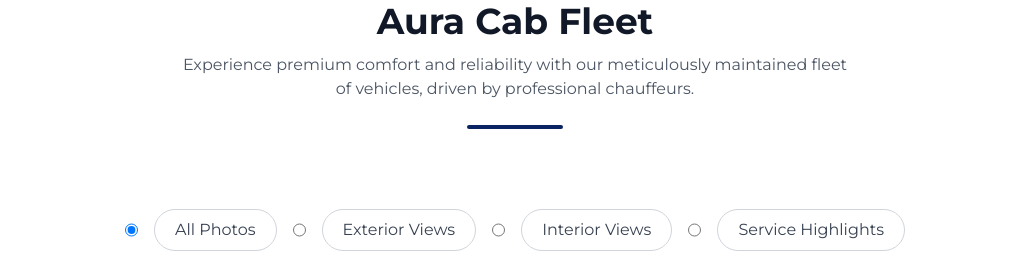
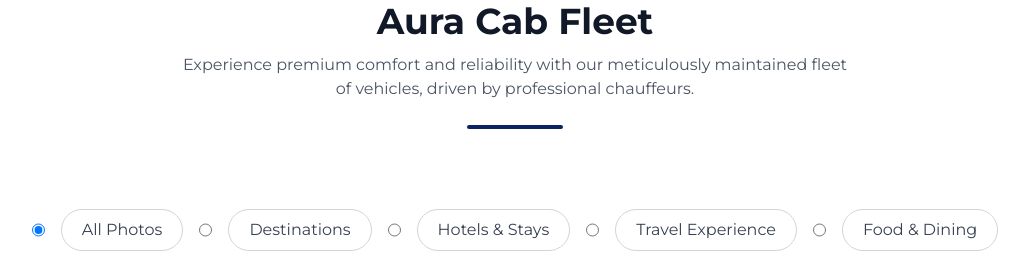
Before and after one commit to adi1723/GayatriCab, a Flask app: page /Gallery in a window 1280 px wide. Shown: the part 383-663 px from the top of the page, without its empty margins (125-1154 px from the left). Run offline with Flask 3, Linux system fonts and the light colour scheme; some libraries are stand-ins or nearby versions.

Commit message:
Your message

```diff
--- a/templates/Gallery.html
+++ b/templates/Gallery.html
@@ -183,103 +183,153 @@ Call for Booking
 <div class="flex flex-wrap justify-center gap-4 mb-8">
   <input type="radio" name="filter" id="all" value="all" checked>
   <label for="all" class="filter-btn px-5 py-2 rounded-full border border-gray-300 text-gray-700 bg-white hover:bg-gray-100">All Photos</label>
-<input type="radio" name="filter" id="exterior" value="exterior">
-<label for="exterior" class="filter-btn px-5 py-2 rounded-full border border-gray-300 text-gray-700 bg-white hover:bg-gray-100">Exterior Views</label>
-<input type="radio" name="filter" id="interior" value="interior">
-<label for="interior" class="filter-btn px-5 py-2 rounded-full border border-gray-300 text-gray-700 bg-white hover:bg-gray-100">Interior Views</label>
-<input type="radio" name="filter" id="service" value="service">
-<label for="service" class="filter-btn px-5 py-2 rounded-full border border-gray-300 text-gray-700 bg-white hover:bg-gray-100">Service Highlights</label>
+
+  <input type="radio" name="filter" id="destinations" value="destinations">
+  <label for="destinations" class="filter-btn px-5 py-2 rounded-full border border-gray-300 text-gray-700 bg-white hover:bg-gray-100">Destinations</label>
+
+  <input type="radio" name="filter" id="hotels" value="hotels">
+  <label for="hotels" class="filter-btn px-5 py-2 rounded-full border border-gray-300 text-gray-700 bg-white hover:bg-gray-100">Hotels & Stays</label>
+
+  <input type="radio" name="filter" id="experience" value="experience">
+  <label for="experience" class="filter-btn px-5 py-2 rounded-full border border-gray-300 text-gray-700 bg-white hover:bg-gray-100">Travel Experience</label>
+
+  <input type="radio" name="filter" id="food" value="food">
+  <label for="food" class="filter-btn px-5 py-2 rounded-full border border-gray-300 text-gray-700 bg-white hover:bg-gray-100">Food & Dining</label>
 </div>
+
 <!-- Gallery Grid -->
 <div id="galleryGrid" class="grid grid-cols-1 md:grid-cols-2 lg:grid-cols-3 gap-4">
-<!-- Page 1 -->
-<div class="gallery-item relative rounded-lg overflow-hidden shadow-md group" data-category="exterior" data-page="1">
-<img src="https://readdy.ai/api/search-image?query=Professional%20high-end%20luxury%20sedan%20car%20exterior%20view%2C%20pristine%20condition%2C%20metallic%20black%20paint%2C%20polished%20chrome%20details%2C%20modern%20design%2C%20parked%20in%20front%20of%20luxury%20hotel%2C%20soft%20natural%20lighting%2C%20professional%20automotive%20photography%2C%20clean%20background&width=600&height=400&seq=1&orientation=landscape" alt="Luxury Sedan Exterior" class="w-full h-64 object-cover object-top">
-<div class="overlay absolute inset-0 bg-black bg-opacity-60 opacity-0 transition-opacity flex flex-col justify-end p-4">
-<h3 class="text-white font-bold">Premium Sedan</h3>
-<p class="text-gray-200 text-sm mb-3">Luxury travel for up to 4 passengers</p>
-<button class="bg-primary text-white px-4 py-2 rounded-button whitespace-nowrap">Book Now</button>
+<!-- Gallery Item - Devkund Waterfall -->
+<div class="gallery-item relative rounded-lg overflow-hidden shadow-md" data-category="destinations" data-page="1">
+  <img src="https://static-blog.treebo.com/wp-content/uploads/2018/07/A-picture-of-the-Devkund-Waterfall-740x493.jpg" alt="Devkund Waterfall" class="w-full h-64 object-cover object-top">
+
+  <!-- Always visible title -->
+  <div class="absolute bottom-4 left-4 bg-black bg-opacity-60 px-3 py-1 rounded">
+    <h3 class="text-white font-bold text-lg">Devkund Waterfall</h3>
   </div>
 </div>
-<!-- Gallery Item 2 -->
-<div class="gallery-item relative rounded-lg overflow-hidden shadow-md group" data-category="interior" data-page="1">
-<img src="https://readdy.ai/api/search-image?query=Luxury%20car%20interior%20view%2C%20premium%20leather%20seats%2C%20modern%20dashboard%20with%20digital%20display%2C%20elegant%20wood%20trim%20details%2C%20ambient%20lighting%2C%20spotlessly%20clean%2C%20spacious%20cabin%2C%20high-end%20audio%20system%20visible%2C%20professional%20automotive%20interior%20photography%2C%20no%20people&width=600&height=400&seq=2&orientation=landscape" alt="Sedan Interior" class="w-full h-64 object-cover object-top">
-<div class="overlay absolute inset-0 bg-black bg-opacity-60 opacity-0 transition-opacity flex flex-col justify-end p-4">
-<h3 class="text-white font-bold">Premium Interior</h3>
-<p class="text-gray-200 text-sm mb-3">Leather seats with climate control</p>
-<button class="bg-primary text-white px-4 py-2 rounded-button whitespace-nowrap">Book Now</button>
+<!-- Gallery Item - Kalu Waterfall -->
+<div class="gallery-item relative rounded-lg overflow-hidden shadow-md" data-category="destinations" data-page="1">
+  <img src="https://i.ytimg.com/vi/_Qp40EQyzgI/maxresdefault.jpg" alt="Kalu Waterfall" class="w-full h-64 object-cover object-top">
+
+  <!-- Always visible title -->
+  <div class="absolute bottom-4 left-4 bg-black bg-opacity-60 px-3 py-1 rounded">
+    <h3 class="text-white font-bold text-lg">Kalu Waterfall</h3>
   </div>
 </div>
-<!-- Gallery Item 3 -->
-<div class="gallery-item relative rounded-lg overflow-hidden shadow-md group" data-category="service" data-page="1">
-<img src="https://readdy.ai/api/search-image?query=Professional%20chauffeur%20in%20formal%20uniform%20standing%20beside%20luxury%20car%2C%20holding%20door%20open%2C%20welcoming%20gesture%2C%20well-groomed%20appearance%2C%20professional%20service%2C%20luxury%20hotel%20entrance%20background%2C%20daytime%2C%20high-quality%20professional%20photography&width=600&height=400&seq=3&orientation=landscape" alt="Chauffeur Service" class="w-full h-64 object-cover object-top">
-<div class="overlay absolute inset-0 bg-black bg-opacity-60 opacity-0 transition-opacity flex flex-col justify-end p-4">
-<h3 class="text-white font-bold">Professional Chauffeurs</h3>
-<p class="text-gray-200 text-sm mb-3">Trained and courteous service</p>
-<button class="bg-primary text-white px-4 py-2 rounded-button whitespace-nowrap">Book Now</button>
+<!-- Gallery Item - Veg Thali Ganpati Pule -->
+<div class="gallery-item relative rounded-lg overflow-hidden shadow-md" data-category="food" data-page="1">
+  <img src="https://tse2.mm.bing.net/th?id=OIP.ANlNOOu7uGnyrRAgxY48DwHaFj&pid=Api&P=0&h=180" alt="Veg Thali Ganpati Pule" class="w-full h-64 object-cover object-top">
+  <div class="absolute bottom-4 left-4 bg-black bg-opacity-60 px-3 py-1 rounded">
+    <h3 class="text-white font-bold text-lg">Veg Thali Ganpati Pule</h3>
   </div>
 </div>
-<!-- Gallery Item 4 -->
-<div class="gallery-item relative rounded-lg overflow-hidden shadow-md group" data-category="exterior" data-page="1">
-<img src="https://readdy.ai/api/search-image?query=Luxury%20SUV%20exterior%20view%2C%20black%20premium%20SUV%20with%20tinted%20windows%2C%20chrome%20details%2C%20alloy%20wheels%2C%20clean%20and%20polished%2C%20parked%20in%20upscale%20urban%20setting%2C%20professional%20automotive%20photography%2C%20soft%20natural%20lighting%2C%20no%20people&width=600&height=400&seq=4&orientation=landscape" alt="SUV Exterior" class="w-full h-64 object-cover object-top">
-<div class="overlay absolute inset-0 bg-black bg-opacity-60 opacity-0 transition-opacity flex flex-col justify-end p-4">
-<h3 class="text-white font-bold">Executive SUV</h3>
-<p class="text-gray-200 text-sm mb-3">Spacious travel for up to 6 passengers</p>
-<button class="bg-primary text-white px-4 py-2 rounded-button whitespace-nowrap">Book Now</button>
+
+
+<!-- Gallery Item - Airport Transfer Service -->
+<div class="gallery-item relative rounded-lg overflow-hidden shadow-md" data-category="destinations" data-page="1">
+  <img src="https://media.assettype.com/thebridgechronicle/2024-12-16/acruy2bg/Pune%20Airport%20New%20Terminal.jpg?w=768&auto=format%2Ccompress&fit=max" alt="Airport Transfer" class="w-full h-64 object-cover object-top">
+  <div class="absolute bottom-4 left-4 bg-black bg-opacity-60 px-3 py-1 rounded">
+    <h3 class="text-white font-bold text-lg">Airport Transfers</h3>
   </div>
 </div>
-<!-- Gallery Item 5 -->
-<div class="gallery-item relative rounded-lg overflow-hidden shadow-md group" data-category="interior" data-page="1">
-<img src="https://readdy.ai/api/search-image?query=Luxury%20SUV%20interior%20view%2C%20spacious%20cabin%20with%20premium%20leather%20seats%2C%20advanced%20entertainment%20system%2C%20elegant%20dashboard%2C%20ambient%20lighting%2C%20immaculate%20condition%2C%20professional%20automotive%20interior%20photography%2C%20no%20people&width=600&height=400&seq=5&orientation=landscape" alt="SUV Interior" class="w-full h-64 object-cover object-top">
-<div class="overlay absolute inset-0 bg-black bg-opacity-60 opacity-0 transition-opacity flex flex-col justify-end p-4">
-<h3 class="text-white font-bold">Spacious Comfort</h3>
-<p class="text-gray-200 text-sm mb-3">Premium entertainment system included</p>
-<button class="bg-primary text-white px-4 py-2 rounded-button whitespace-nowrap">Book Now</button>
+
+<!-- Gallery Item - Revdanda Beach -->
+<div class="gallery-item relative rounded-lg overflow-hidden shadow-md" data-category="destinations" data-page="1">
+  <img src="https://4.bp.blogspot.com/-bIhk2XxsFnU/VYPyYWmxvXI/AAAAAAAACX8/5G2Tmtq5MDc/s1600/Revdanda%2Bfort..jpg" alt="Revdanda Beach" class="w-full h-64 object-cover object-top">
+
+  <!-- Always visible title -->
+  <div class="absolute bottom-4 left-4 bg-black bg-opacity-60 px-3 py-1 rounded">
+    <h3 class="text-white font-bold text-lg">Revdanda Beach</h3>
   </div>
 </div>
-<!-- Gallery Item 6 -->
-<div class="gallery-item relative rounded-lg overflow-hidden shadow-md group" data-category="service" data-page="1">
-<img src="https://readdy.ai/api/search-image?query=Business%20travelers%20with%20luggage%20being%20assisted%20by%20professional%20chauffeur%20at%20airport%20arrival%2C%20chauffeur%20holding%20name%20sign%2C%20helping%20with%20luggage%2C%20professional%20service%2C%20airport%20terminal%20background%2C%20natural%20lighting%2C%20professional%20photography&width=600&height=400&seq=6&orientation=landscape" alt="Airport Service" class="w-full h-64 object-cover object-top">
-<div class="overlay absolute inset-0 bg-black bg-opacity-60 opacity-0 transition-opacity flex flex-col justify-end p-4">
-<h3 class="text-white font-bold">Airport Transfers</h3>
-<p class="text-gray-200 text-sm mb-3">Meet & greet with flight tracking</p>
-<button class="bg-primary text-white px-4 py-2 rounded-button whitespace-nowrap">Book Now</button>
+
+<!-- Gallery Item - Alibaug Beach -->
+<div class="gallery-item relative rounded-lg overflow-hidden shadow-md" data-category="experience" data-page="1">
+  <img src="https://viacation.com/wp-content/uploads/2024/11/Alibaug-1-1290x878.jpg" alt="Alibaug Beach" class="w-full h-64 object-cover object-top">
+  <div class="absolute bottom-4 left-4 bg-black bg-opacity-60 px-3 py-1 rounded">
+    <h3 class="text-white font-bold text-lg">Alibaug Beach</h3>
   </div>
 </div>
-<!-- Gallery Item 7 -->
-<div class="gallery-item relative rounded-lg overflow-hidden shadow-md group" data-category="exterior" data-page="1">
-<img src="https://readdy.ai/api/search-image?query=Luxury%20minivan%20exterior%20view%2C%20sleek%20black%20premium%20minivan%20with%20tinted%20windows%2C%20chrome%20accents%2C%20alloy%20wheels%2C%20spotlessly%20clean%2C%20parked%20in%20front%20of%20luxury%20hotel%20entrance%2C%20professional%20automotive%20photography%2C%20soft%20natural%20lighting&width=600&height=400&seq=7&orientation=landscape" alt="Minivan Exterior" class="w-full h-64 object-cover object-top">
-<div class="overlay absolute inset-0 bg-black bg-opacity-60 opacity-0 transition-opacity flex flex-col justify-end p-4">
-<h3 class="text-white font-bold">Premium Minivan</h3>
-<p class="text-gray-200 text-sm mb-3">Group travel for up to 8 passengers</p>
-<button class="bg-primary text-white px-4 py-2 rounded-button whitespace-nowrap">Book Now</button>
+
+<!-- Gallery Item - Fish Thali -->
+<div class="gallery-item relative rounded-lg overflow-hidden shadow-md" data-category="food" data-page="1">
+  <img src="https://tse3.mm.bing.net/th?id=OIP.28y7-HV3s58frXvUj6o1nQHaED&pid=Api&P=0&h=180" alt="Fish Thali" class="w-full h-64 object-cover object-top">
+  <div class="absolute bottom-4 left-4 bg-black bg-opacity-60 px-3 py-1 rounded">
+    <h3 class="text-white font-bold text-lg">Fish Thali</h3>
   </div>
 </div>
-<!-- Gallery Item 8 -->
-<div class="gallery-item relative rounded-lg overflow-hidden shadow-md group" data-category="interior" data-page="1">
-<img src="https://readdy.ai/api/search-image?query=Luxury%20minivan%20interior%20view%2C%20spacious%20cabin%20with%20multiple%20rows%20of%20premium%20leather%20seats%2C%20advanced%20entertainment%20system%2C%20elegant%20trim%20details%2C%20ambient%20lighting%2C%20immaculate%20condition%2C%20professional%20automotive%20interior%20photography%2C%20no%20people&width=600&height=400&seq=8&orientation=landscape" alt="Minivan Interior" class="w-full h-64 object-cover object-top">
-<div class="overlay absolute inset-0 bg-black bg-opacity-60 opacity-0 transition-opacity flex flex-col justify-end p-4">
-<h3 class="text-white font-bold">Group Comfort</h3>
-<p class="text-gray-200 text-sm mb-3">Ample luggage space for all passengers</p>
-<button class="bg-primary text-white px-4 py-2 rounded-button whitespace-nowrap">Book Now</button>
+
+
+<!-- Gallery Item - Gateway of India -->
+<div class="gallery-item relative rounded-lg overflow-hidden shadow-md" data-category="destinations" data-page="1">
+  <img src="https://tse3.mm.bing.net/th?id=OIP.BU5nwsJOv8j11rLAKuxQWwHaEo&pid=Api&P=0&h=180" alt="Gateway of India" class="w-full h-64 object-cover object-top">
+
+  <!-- Always visible title -->
+  <div class="absolute bottom-4 left-4 bg-black bg-opacity-60 px-3 py-1 rounded">
+    <h3 class="text-white font-bold text-lg">Gateway of India</h3>
   </div>
 </div>
-<!-- Gallery Item 9 -->
-<div class="gallery-item relative rounded-lg overflow-hidden shadow-md group" data-category="service" data-page="1">
-<img src="https://readdy.ai/api/search-image?query=Corporate%20event%20transportation%20service%2C%20row%20of%20luxury%20black%20cars%20parked%20outside%20convention%20center%2C%20professional%20chauffeurs%20in%20uniform%20standing%20by%20vehicles%2C%20elegant%20setting%2C%20professional%20service%20photography%2C%20daytime%2C%20clear%20weather&width=600&height=400&seq=9&orientation=landscape" alt="Corporate Service" class="w-full h-64 object-cover object-top">
-<div class="overlay absolute inset-0 bg-black bg-opacity-60 opacity-0 transition-opacity flex flex-col justify-end p-4">
-<h3 class="text-white font-bold">Corporate Events</h3>
-<p class="text-gray-200 text-sm mb-3">Fleet service for business functions</p>
-<button class="bg-primary text-white px-4 py-2 rounded-button whitespace-nowrap">Book Now</button>
+
+<!-- Gallery Item - Marine Drive -->
+<div class="gallery-item relative rounded-lg overflow-hidden shadow-md" data-category="experience" data-page="1">
+  <img src="https://luxurylaunches.com/wp-content/uploads/2015/06/marine-drive-mumbai-india.jpg" alt="Marine Drive Mumbai" class="w-full h-64 object-cover object-top">
+  <div class="absolute bottom-4 left-4 bg-black bg-opacity-60 px-3 py-1 rounded">
+    <h3 class="text-white font-bold text-lg">Marine Drive</h3>
   </div>
 </div>
+<!-- Gallery Item - Shirdi -->
+<div class="gallery-item relative rounded-lg overflow-hidden shadow-md" data-category="destinations" data-page="2">
+  <img src="https://oneday.travel/wp-content/uploads/one-day-mumbai-to-shirdi-shani-shignapur-tour-by-cab-header.jpg" alt="Shirdi" class="w-full h-64 object-cover object-top">
+
+  <!-- Always visible title -->
+  <div class="absolute bottom-4 left-4 bg-black bg-opacity-60 px-3 py-1 rounded">
+    <h3 class="text-white font-bold text-lg">Shirdi</h3>
+  </div>
+</div>
+<!-- Gallery Item - Matheran -->
+<div class="gallery-item relative rounded-lg overflow-hidden shadow-md" data-category="destinations" data-page="2">
+  <img src="https://tse3.mm.bing.net/th?id=OIP.rAm89UI8CgnDhIjc0OZk7AHaFj&pid=Api&P=0&h=180" alt="Matheran" class="w-full h-64 object-cover object-top">
+
+  <!-- Always visible title -->
+  <div class="absolute bottom-4 left-4 bg-black bg-opacity-60 px-3 py-1 rounded">
+    <h3 class="text-white font-bold text-lg">Matheran</h3>
+  </div>
+</div>
+<!-- Gallery Item - Matheran Mini Train -->
+<div class="gallery-item relative rounded-lg overflow-hidden shadow-md" data-category="experience" data-page="2">
+  <img src="https://www.inditales.com/wp-content/uploads/2022/05/matheran-hill-railways.jpg" alt="Matheran Mini Train" class="w-full h-64 object-cover object-top">
+
+  <!-- Always visible title -->
+  <div class="absolute bottom-4 left-4 bg-black bg-opacity-60 px-3 py-1 rounded">
+    <h3 class="text-white font-bold text-lg">Matheran Toy Train</h3>
+  </div>
+</div>
+<!-- Gallery Item - Lonavala-Khandala -->
+<div class="gallery-item relative rounded-lg overflow-hidden shadow-md" data-category="destinations" data-page="2">
+  <img src="https://hblimg.mmtcdn.com/content/hubble/img/lonavala-khandala/mmt/activities/t_ufs/m_activities-lonavala-khandala-kune-waterfalls_l_400_640.jpg" alt="Lonavala-Khandala" class="w-full h-64 object-cover object-top">
+
+  <!-- Always visible title -->
+  <div class="absolute bottom-4 left-4 bg-black bg-opacity-60 px-3 py-1 rounded">
+    <h3 class="text-white font-bold text-lg">Lonavala-Khandala</h3>
+  </div>
+</div>
+<!-- Gallery Item - Lonavala-Khandala -->
+<div class="gallery-item relative rounded-lg overflow-hidden shadow-md" data-category="experience" data-page="2">
+  <img src="https://cdn1.tripoto.com/media/filter/nl/img/2380291/Image/1697624301_bhushi_dam_lonavala.png" alt="Lonavala-Khandala" class="w-full h-64 object-cover object-top">
+
+  <!-- Always visible title -->
+  <div class="absolute bottom-4 left-4 bg-black bg-opacity-60 px-3 py-1 rounded">
+    <h3 class="text-white font-bold text-lg">Bhushi Dam</h3>
+  </div>
+</div>
+
 </div>
 <!-- Pagination Controls -->
 <div class="flex justify-center items-center space-x-2 mt-8">
   <button class="pagination-btn w-10 h-10 flex items-center justify-center rounded-full border border-gray-300 text-gray-700 hover:bg-gray-100 disabled:opacity-50 disabled:cursor-not-allowed" data-page="1">1</button>
   <button class="pagination-btn w-10 h-10 flex items-center justify-center rounded-full border border-gray-300 text-gray-700 hover:bg-gray-100" data-page="2">2</button>
   <button class="pagination-btn w-10 h-10 flex items-center justify-center rounded-full border border-gray-300 text-gray-700 hover:bg-gray-100" data-page="3">3</button>
-</div>
 </div>
 </section>
 <!-- Booking CTA Section -->
```
Lines whose indentation alone changed are shown as unchanged.
